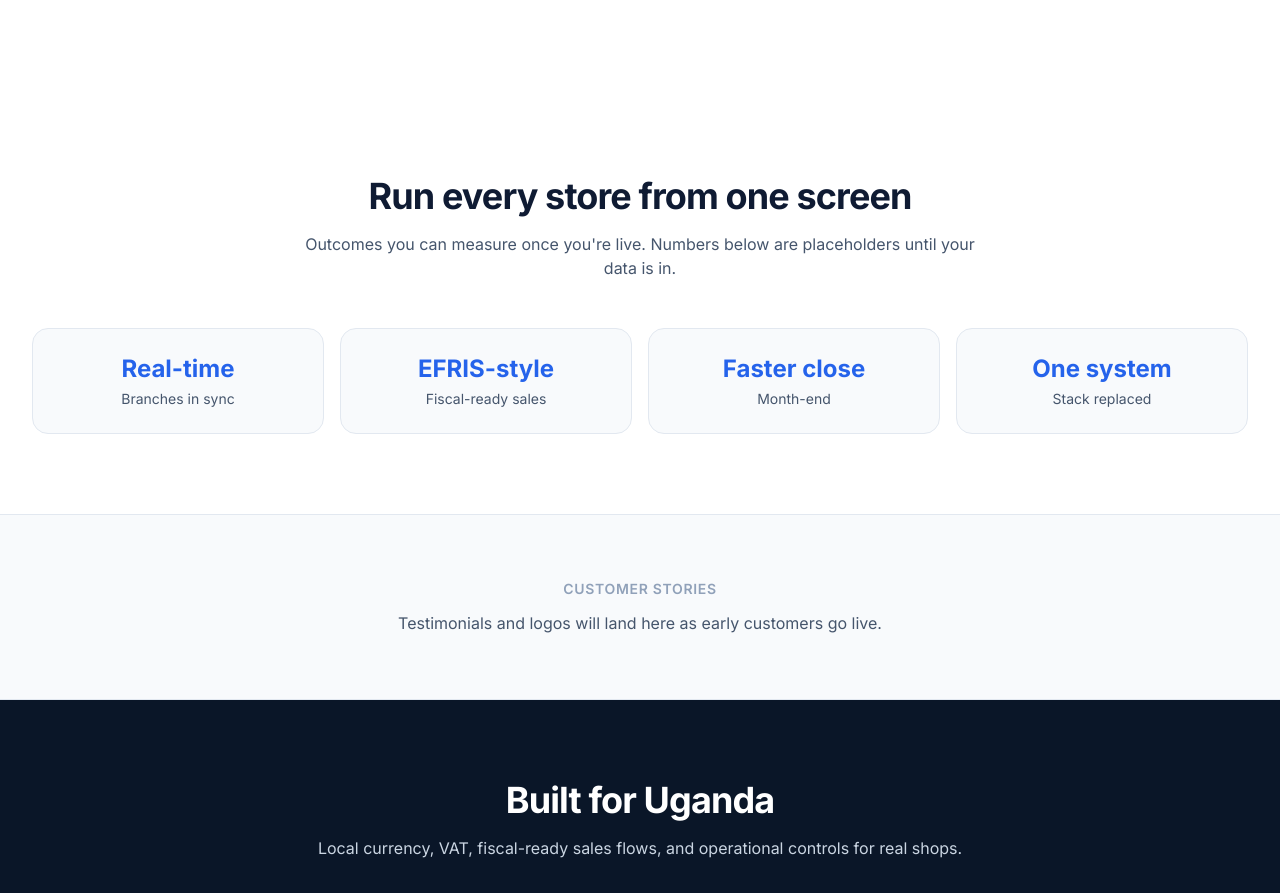
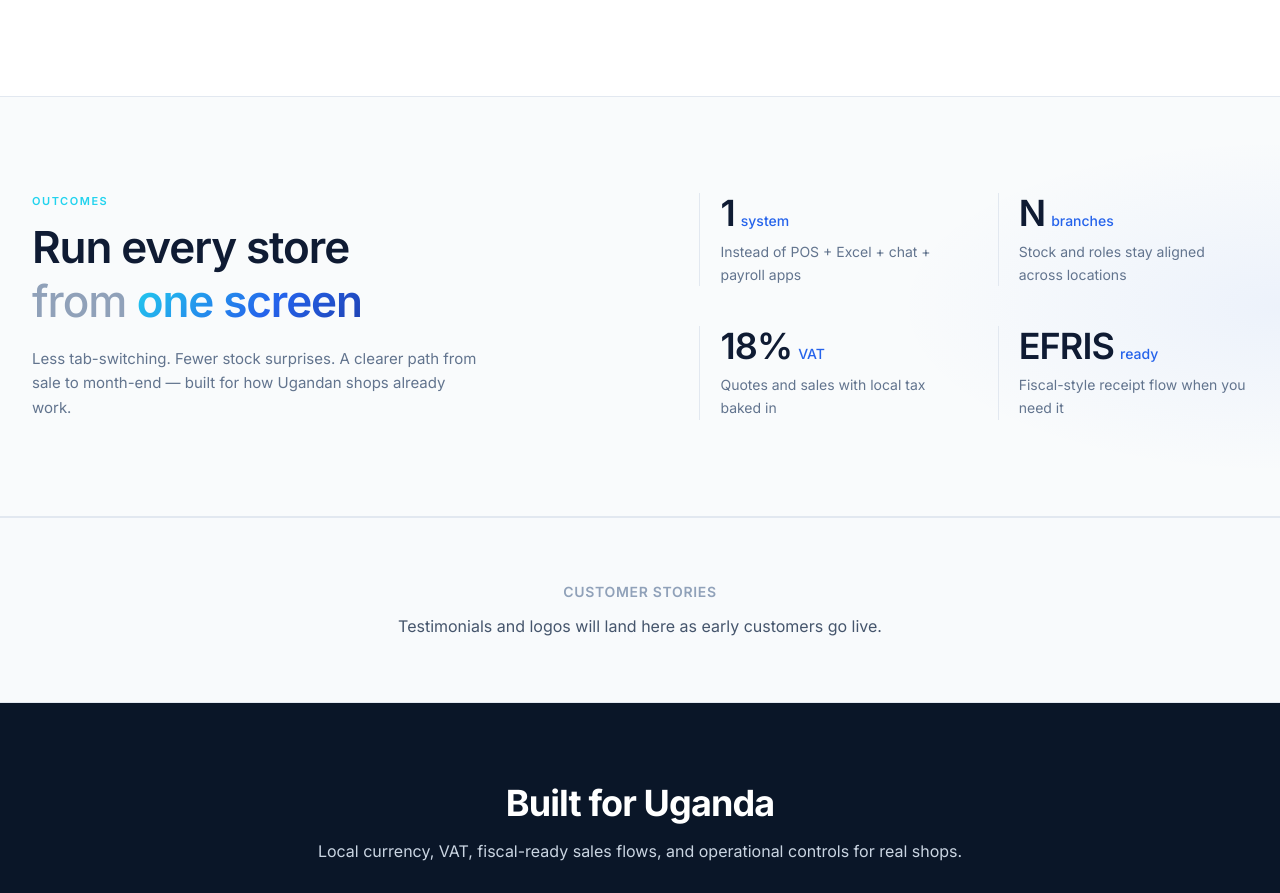
Before and after one commit to muzzayan-omaar/novrrerp-web, a Next.js app: page / in a window 1280 px wide. Shown: the part 6449-7342 px from the top of the page. Built offline with nearby package versions, Linux system fonts and the light colour scheme; no server answers.

Commit message:
feat: enhance outcomes section with improved layout and metrics display

```diff
--- a/src/app/page.tsx
+++ b/src/app/page.tsx
@@ -574,32 +574,67 @@ export default function HomePage() {
         </div>
       </section>
 
-      {/* 7. OUTCOMES */}
-      <section className="bg-white py-20">
-        <div className="mx-auto max-w-7xl px-4 sm:px-6 lg:px-8">
-          <div className="mx-auto max-w-2xl text-center">
-            <h2 className="text-3xl font-bold tracking-tight text-nova-900 sm:text-4xl">
-              Run every store from one screen
+      {/* 7. OUTCOMES — big statement + open metrics (no stock cards) */}
+      <section className="relative overflow-hidden border-y border-slate-200 bg-slate-50/80 py-20 sm:py-24">
+        <div
+          aria-hidden
+          className="pointer-events-none absolute inset-0 bg-[radial-gradient(ellipse_60%_80%_at_100%_50%,rgba(37,99,235,0.06),transparent_50%)]"
+        />
+        <div className="relative mx-auto max-w-7xl px-4 sm:px-6 lg:px-8">
+          <div className="grid items-end gap-12 lg:grid-cols-[1.1fr_1fr] lg:gap-16">
+            <div>
+              <p className="text-[11px] font-semibold uppercase tracking-[0.14em] text-nova-cyan">
+                Outcomes
+              </p>
+              <h2 className="mt-3 text-3xl font-semibold tracking-tight text-nova-900 sm:text-4xl lg:text-[2.75rem] lg:leading-[1.15]">
+                Run every store
+                <span className="mt-1 block font-medium text-slate-400">
+                  from{" "}
+                  <span className="text-nova-gradient font-semibold">one screen</span>
+                </span>
               </h2>
-            <p className="mt-4 text-slate-600">
-              Outcomes you can measure once you&apos;re live. Numbers below are placeholders until your data is in.
+              <p className="mt-5 max-w-md text-[15px] leading-relaxed text-slate-500">
+                Less tab-switching. Fewer stock surprises. A clearer path from sale to
+                month-end — built for how Ugandan shops already work.
               </p>
             </div>
-          <div className="mt-12 grid gap-4 sm:grid-cols-2 lg:grid-cols-4">
+
+            <div className="grid grid-cols-2 gap-x-8 gap-y-10 sm:gap-x-12">
               {[
-              { label: "Branches in sync", value: "Real-time" },
-              { label: "Fiscal-ready sales", value: "EFRIS-style" },
-              { label: "Month-end", value: "Faster close" },
-              { label: "Stack replaced", value: "One system" },
+                {
+                  value: "1",
+                  unit: "system",
+                  label: "Instead of POS + Excel + chat + payroll apps",
+                },
+                {
+                  value: "N",
+                  unit: "branches",
+                  label: "Stock and roles stay aligned across locations",
+                },
+                {
+                  value: "18%",
+                  unit: "VAT",
+                  label: "Quotes and sales with local tax baked in",
+                },
+                {
+                  value: "EFRIS",
+                  unit: "ready",
+                  label: "Fiscal-style receipt flow when you need it",
+                },
               ].map((m) => (
-              <div
-                key={m.label}
-                className="rounded-2xl border border-slate-200 bg-slate-50 p-6 text-center"
-              >
-                <p className="text-2xl font-bold text-nova-blue">{m.value}</p>
-                <p className="mt-1 text-sm text-slate-600">{m.label}</p>
+                <div key={m.label} className="border-l border-slate-200 pl-5">
+                  <p className="flex items-baseline gap-1.5">
+                    <span className="text-3xl font-semibold tracking-tight text-nova-900 sm:text-4xl">
+                      {m.value}
+                    </span>
+                    <span className="text-sm font-medium text-nova-blue">{m.unit}</span>
+                  </p>
+                  <p className="mt-2 text-xs leading-relaxed text-slate-500 sm:text-sm">
+                    {m.label}
+                  </p>
                 </div>
               ))}
+            </div>
           </div>
         </div>
       </section>
```
Lines whose indentation alone changed are shown as unchanged.
